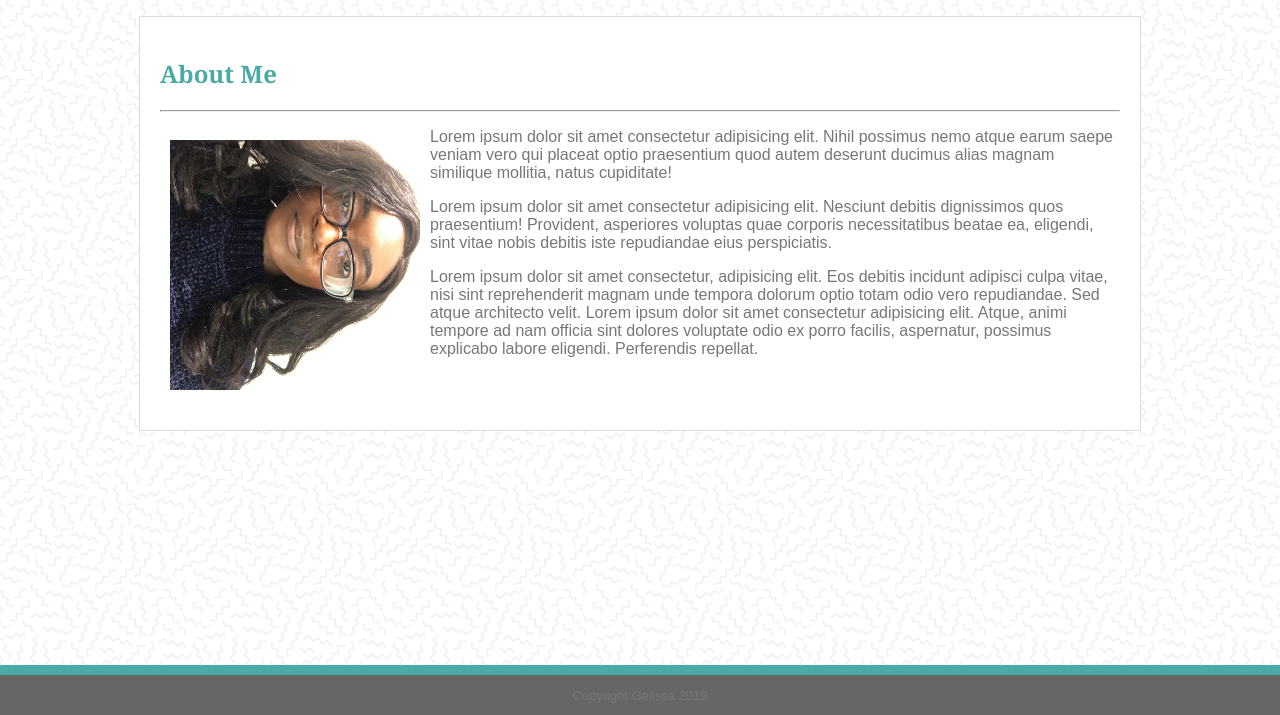
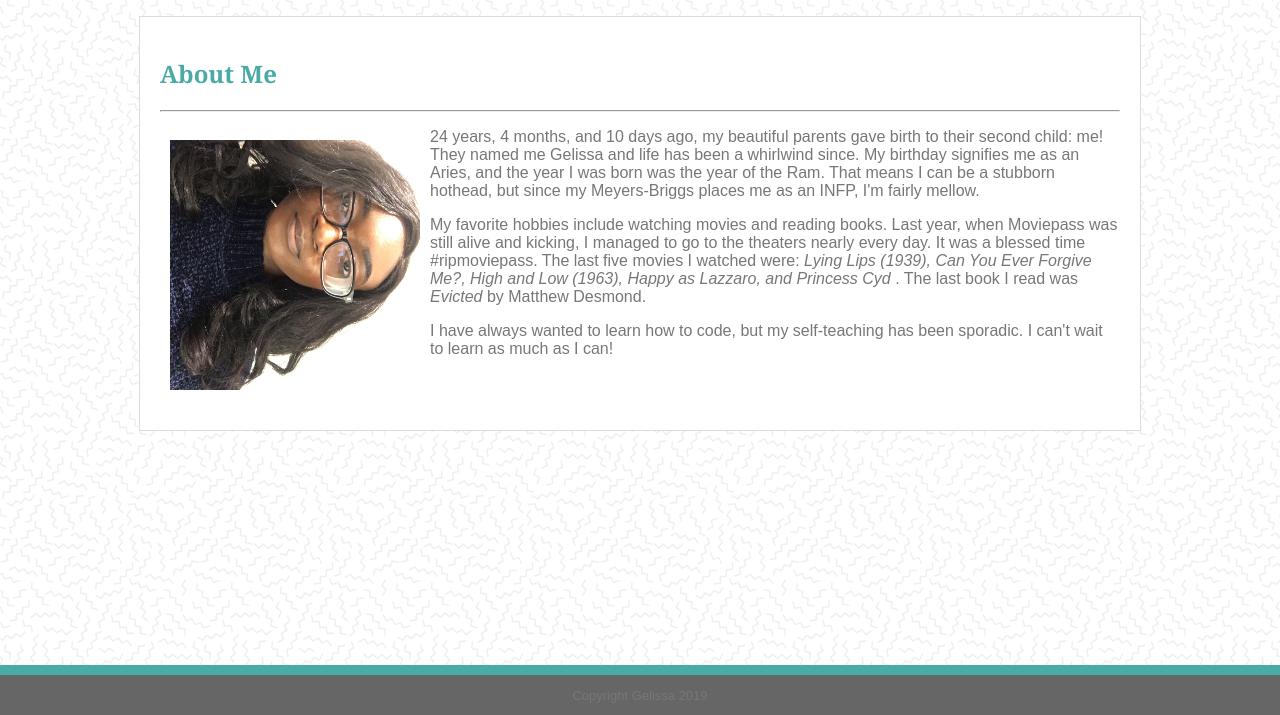
Before and after one commit to gelissa/Basic-Portfolio, a plain HTML site: page index.html in a window 1280 px wide. Shown: the part 85-800 px from the top of the page. Drawn offline with Linux system fonts and the light colour scheme.

Commit message:
added finishing touches: bio and fixed submit hover

```diff
--- a/assets/css/style.css
+++ b/assets/css/style.css
@@ -114,7 +114,7 @@ input[type=text]:hover, input[type=email]:hover, textarea:hover {
 
 /* there is no space for input specifications */
 input[type=submit] {
-  background-color: teal;
+  background-color: #4aaaa5;
   border: none;
   color: white;
   padding: 16px 32px;
@@ -125,7 +125,7 @@ input[type=submit] {
 
 input[type=submit]:hover{
     background-color: white;
-    color: teal;
+    color: #4aaaa5;
 }
 
 /* gallery page */
--- a/index.html
+++ b/index.html
@@ -36,22 +36,18 @@
                     <img src="assets/images/gelissa_portfolio_image.JPG" alt="placeholder" id="gelissa">
                 </div>
                 <!--float: left-->
-                <p>Lorem ipsum dolor sit amet consectetur adipisicing elit. Nihil possimus nemo atque earum saepe veniam
-                    vero qui placeat optio praesentium quod autem deserunt ducimus alias magnam similique mollitia,
-                    natus
-                    cupiditate!</p>
-                <p>Lorem ipsum dolor sit amet consectetur adipisicing elit. Nesciunt debitis dignissimos quos
-                    praesentium!
-                    Provident, asperiores voluptas quae corporis necessitatibus beatae ea, eligendi, sint vitae nobis
-                    debitis iste repudiandae eius perspiciatis.</p>
-                <p>Lorem ipsum dolor sit amet consectetur, adipisicing elit. Eos debitis incidunt adipisci culpa vitae,
-                    nisi
-                    sint reprehenderit magnam unde tempora dolorum optio totam odio vero repudiandae. Sed atque
-                    architecto
-                    velit. Lorem ipsum dolor sit amet consectetur adipisicing elit. Atque, animi tempore ad nam officia
-                    sint
-                    dolores voluptate odio ex porro facilis, aspernatur, possimus explicabo labore eligendi. Perferendis
-                    repellat.</p>
+                <p>24 years, 4 months, and 10 days ago, my beautiful parents gave birth to their second child: me! They named me Gelissa and life has been a whirlwind since.
+                    My birthday signifies me as an Aries, and the year I was born was the year of the Ram. That means I can be a stubborn hothead, but since my Meyers-Briggs
+                    places me as an INFP, I'm fairly mellow.
+                </p>
+                <p>My favorite hobbies include watching movies and reading books. Last year, when Moviepass was still alive and kicking,
+                    I managed to go to the theaters nearly every day. It was a blessed time #ripmoviepass. The last five movies I watched were: <i>Lying Lips (1939),
+                        Can You Ever Forgive Me?, High and Low (1963), Happy as Lazzaro, and Princess Cyd
+                    </i>. The last book I read was <i>Evicted</i> by Matthew Desmond.
+                </p>
+                <p>I have always wanted to learn how to code, but my self-teaching has been sporadic. I can't wait to learn as much
+                    as I can!
+                </p>
             </div>
         </section>
     </div>
```
Also changed, not shown: portfolio.html (+5 -5 lines).
